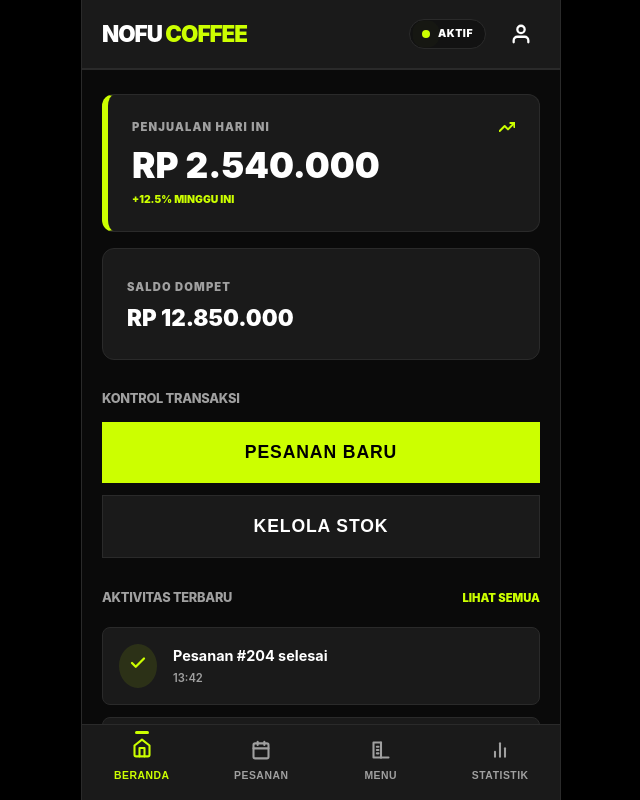
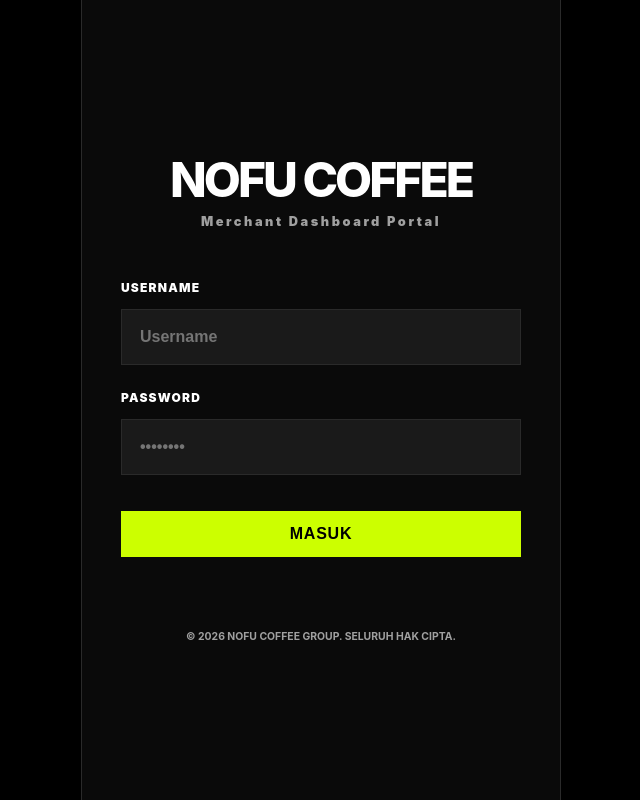
Before and after one commit to dominikuswilly/nofu_fe2_merchant, a Vue app: page / in a window 1280 px wide. Shown: the whole page, without its empty margins (319-959 px from the left). Built offline with nearby package versions, Linux system fonts and the light colour scheme.

Commit message:
feature: login page

```diff
--- a/src/App.vue
+++ b/src/App.vue
@@ -2,6 +2,10 @@
 import { ref } from 'vue';
 import TopNav from './components/TopNav.vue';
 import BottomNav from './components/BottomNav.vue';
+import LoginPage from './components/LoginPage.vue';
+
+// Authentication State
+const isAuthenticated = ref(false);
 
 const currentTab = ref('home');
 const isOnline = ref(true);
@@ -13,9 +17,14 @@
   { time: '13:30', text: 'Pesanan #205 diterima', type: 'info' },
   { time: '13:15', text: 'Stok Espresso habis', type: 'warning' },
 ]);
+
+const handleLoginSuccess = () => {
+  isAuthenticated.value = true;
+};
 </script>
 
 <template>
+  <template v-if="isAuthenticated">
     <!-- Persistent Top Navigation -->
     <TopNav :is-online="isOnline" />
 
@@ -75,6 +84,12 @@
 
     <!-- Persistent Bottom Navigation -->
     <BottomNav v-model="currentTab" />
+  </template>
+
+  <!-- Login View -->
+  <template v-else>
+    <LoginPage @login-success="handleLoginSuccess" />
+  </template>
 </template>
 
 <style scoped>
--- /dev/null
+++ b/src/components/LoginPage.vue
@@ -0,0 +1,189 @@
+<template>
+  <div class="login-page">
+    <div class="login-container animate-slide-up">
+      <div class="login-branding">
+        <h1 class="logo-text">NOFU <span class="accent-text">COFFEE</span></h1>
+        <p class="branding-subtitle">Merchant Dashboard Portal</p>
+      </div>
+
+      <form @submit.prevent="handleLogin" class="login-form">
+        <div class="form-group">
+          <label for="username" class="form-label">USERNAME</label>
+          <input
+            type="text"
+            id="username"
+            v-model="username"
+            placeholder="Username"
+            class="form-input"
+            required
+            autocomplete="username"
+          />
+        </div>
+
+        <div class="form-group">
+          <label for="password" class="form-label">PASSWORD</label>
+          <input
+            type="password"
+            id="password"
+            v-model="password"
+            placeholder="••••••••"
+            class="form-input"
+            required
+            autocomplete="current-password"
+          />
+        </div>
+
+        <!-- Error Notification -->
+        <div v-if="error" class="error-notification animate-bounce-in">
+          <svg xmlns="http://www.w3.org/2000/svg" width="18" height="18" viewBox="0 0 24 24" fill="none" stroke="currentColor" stroke-width="3" stroke-linecap="round" stroke-linejoin="round"><circle cx="12" cy="12" r="10"></circle><line x1="12" y1="8" x2="12" y2="12"></line><line x1="12" y1="16" x2="12.01" y2="16"></line></svg>
+          <span>Username atau password salah.</span>
+        </div>
+
+        <button type="submit" class="btn btn-primary lg full-width login-btn" :disabled="loading">
+          {{ loading ? 'MENGECEK...' : 'MASUK' }}
+        </button>
+      </form>
+
+      <footer class="login-footer">
+        <p>&copy; 2026 NOFU COFFEE GROUP. SELURUH HAK CIPTA.</p>
+      </footer>
+    </div>
+  </div>
+</template>
+
+<script setup>
+import { ref } from 'vue';
+
+const emit = defineEmits(['login-success']);
+
+const username = ref('');
+const password = ref('');
+const error = ref(false);
+const loading = ref(false);
+
+const handleLogin = () => {
+  loading.value = true;
+  error.value = false;
+
+  // Mock authentication logic
+  // Simulate network latency
+  setTimeout(() => {
+    if (username.value === 'admin' && password.value === 'p@ssword') {
+      emit('login-success');
+    } else {
+      error.value = true;
+      loading.value = false;
+    }
+  }, 800);
+};
+</script>
+
+<style scoped>
+.login-page {
+  height: 100dvh;
+  width: 100%;
+  display: flex;
+  flex-direction: column;
+  justify-content: center;
+  align-items: center;
+  background-color: var(--bg-mobile);
+  padding: 20px;
+}
+
+.login-container {
+  width: 100%;
+  max-width: 400px;
+  display: flex;
+  flex-direction: column;
+  gap: 48px;
+}
+
+.login-branding {
+  text-align: center;
+}
+
+.logo-text {
+  font-size: 3rem;
+  letter-spacing: -3px;
+  line-height: 1;
+  margin-bottom: 8px;
+}
+
+.branding-subtitle {
+  font-size: 0.8rem;
+  font-weight: 900;
+  color: var(--text-muted);
+  letter-spacing: 0.2em;
+}
+
+.login-form {
+  display: flex;
+  flex-direction: column;
+  gap: 24px;
+}
+
+.form-group {
+  display: flex;
+  flex-direction: column;
+  gap: 12px;
+}
+
+.form-label {
+  font-size: 0.75rem;
+  font-weight: 900;
+  color: var(--white);
+  letter-spacing: 0.1em;
+}
+
+.form-input {
+  background: var(--surface);
+  border: 1px solid var(--border);
+  padding: 18px;
+  color: var(--white);
+  font-size: 1rem;
+  font-weight: 600;
+  border-radius: 0;
+  outline: none;
+  transition: border-color 0.2s;
+}
+
+.form-input:focus {
+  border-color: var(--primary);
+}
+
+.error-notification {
+  background: rgba(239, 68, 68, 0.1);
+  border: 1px solid #EF4444;
+  color: #EF4444;
+  padding: 12px;
+  font-size: 0.85rem;
+  font-weight: 700;
+  display: flex;
+  align-items: center;
+  gap: 12px;
+}
+
+@keyframes bounceIn {
+  from { opacity: 0; transform: scale(0.95); }
+  to { opacity: 1; transform: scale(1); }
+}
+
+.animate-bounce-in {
+  animation: bounceIn 0.3s cubic-bezier(0.18, 0.89, 0.32, 1.28) forwards;
+}
+
+.login-btn {
+  margin-top: 12px;
+}
+
+.login-footer {
+  text-align: center;
+  margin-top: 24px;
+}
+
+.login-footer p {
+  font-size: 0.65rem;
+  font-weight: 700;
+  color: var(--text-muted);
+}
+</style>
```
Lines whose indentation alone changed are shown as unchanged.
